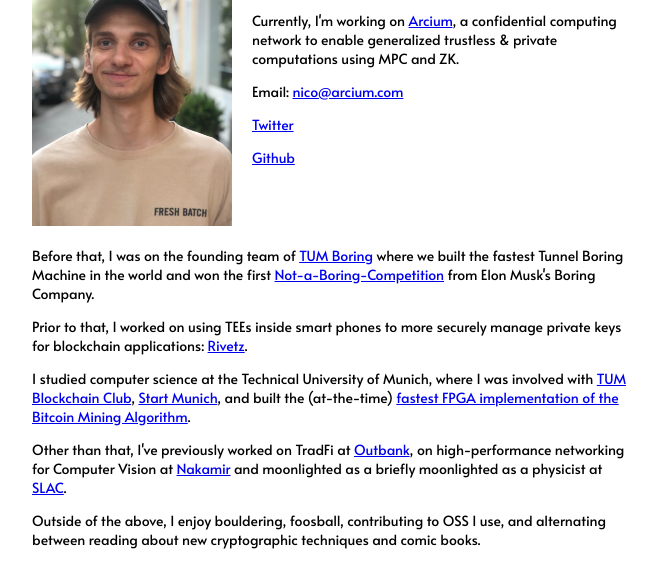
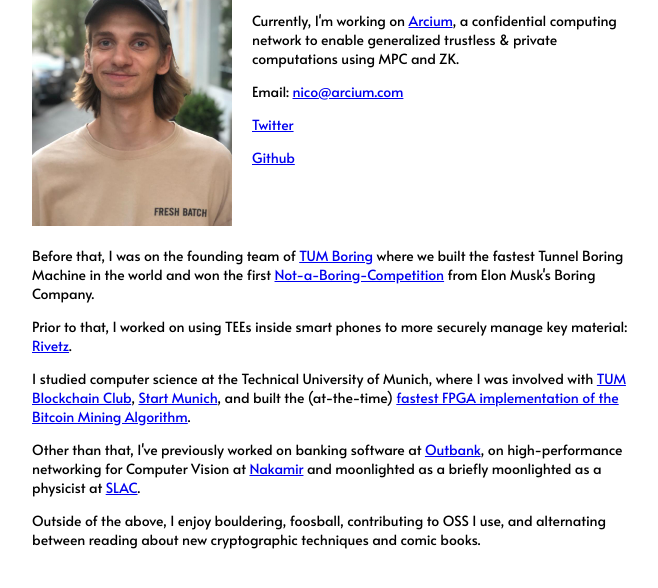
Before and after one commit to cryptopapi997/nicoschapeler.com, a plain HTML site: page index.html in a window 1280 px wide. Shown: the part 156-744 px from the top of the page, without its empty margins (56-714 px from the left). Drawn offline with Linux system fonts and the light colour scheme.

Commit message:
Update index.html

```diff
--- a/index.html
+++ b/index.html
@@ -37,7 +37,7 @@
         from Elon Musk's Boring Company.
       </p>
       <p>
-        Prior to that, I worked on using TEEs inside smart phones to more securely manage private keys for blockchain applications:
+        Prior to that, I worked on using TEEs inside smart phones to more securely manage key material:
         <a href="https://x.com/rivetzcorp?lang=en" target="_blank" noopener noreferrer>Rivetz</a>.
       </p>
       <p>
@@ -47,7 +47,7 @@
         and built the (at-the-time) <a href="https://www.researchgate.net/publication/349111219_Efficient_FPGA_Implementation_of_Blockchain_Operations" target="_blank" noopener noreferrer> fastest FPGA implementation of the Bitcoin Mining Algorithm</a>.
       </p>
       <p>
-        Other than that, I've previously worked on TradFi at
+        Other than that, I've previously worked on banking software at
         <a href="https://outbankapp.com/" target="_blank" noopener noreferrer>Outbank</a>, on high-performance networking
         for Computer Vision at <a href="https://www.nakamir.com/" target="_blank" noopener noreferrer>Nakamir</a> and moonlighted as
         a briefly moonlighted as a physicist at <a href="https://www6.slac.stanford.edu/" target="_blank" noopener noreferrer>SLAC</a>.
```
